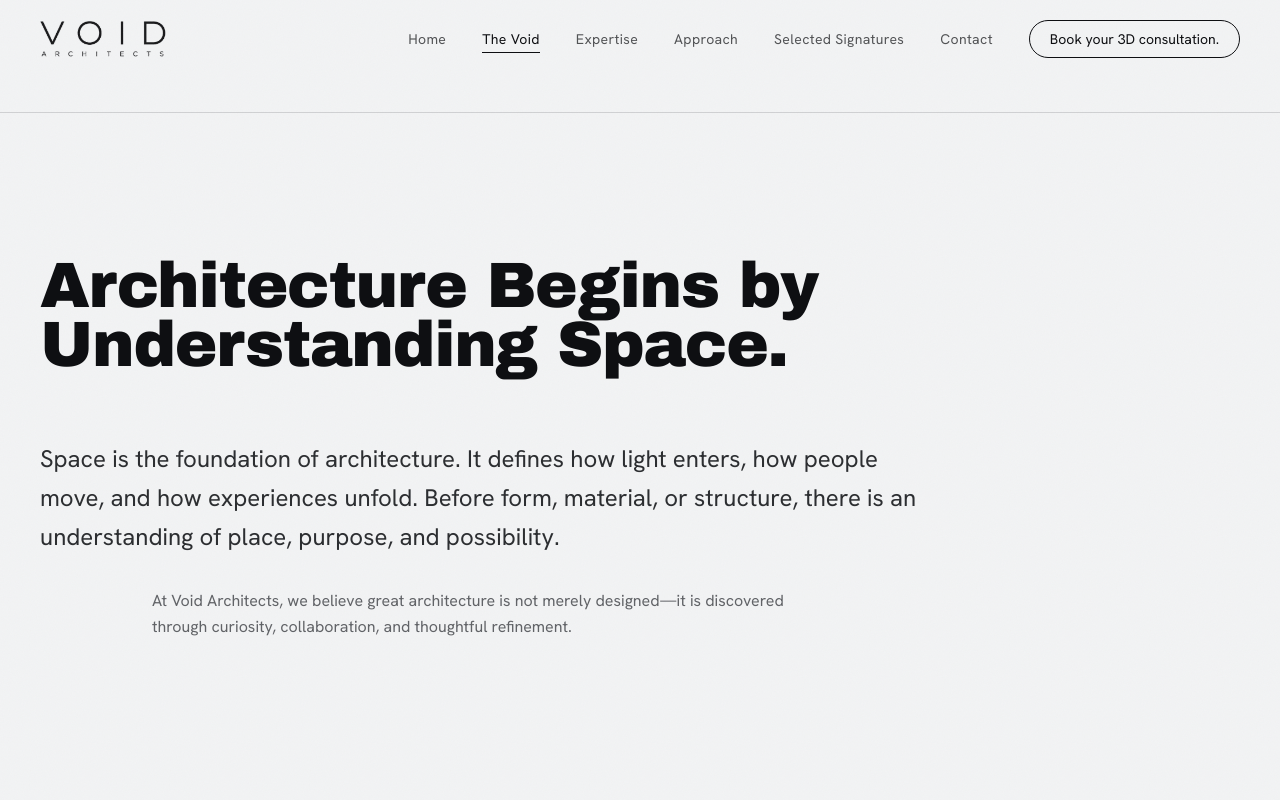
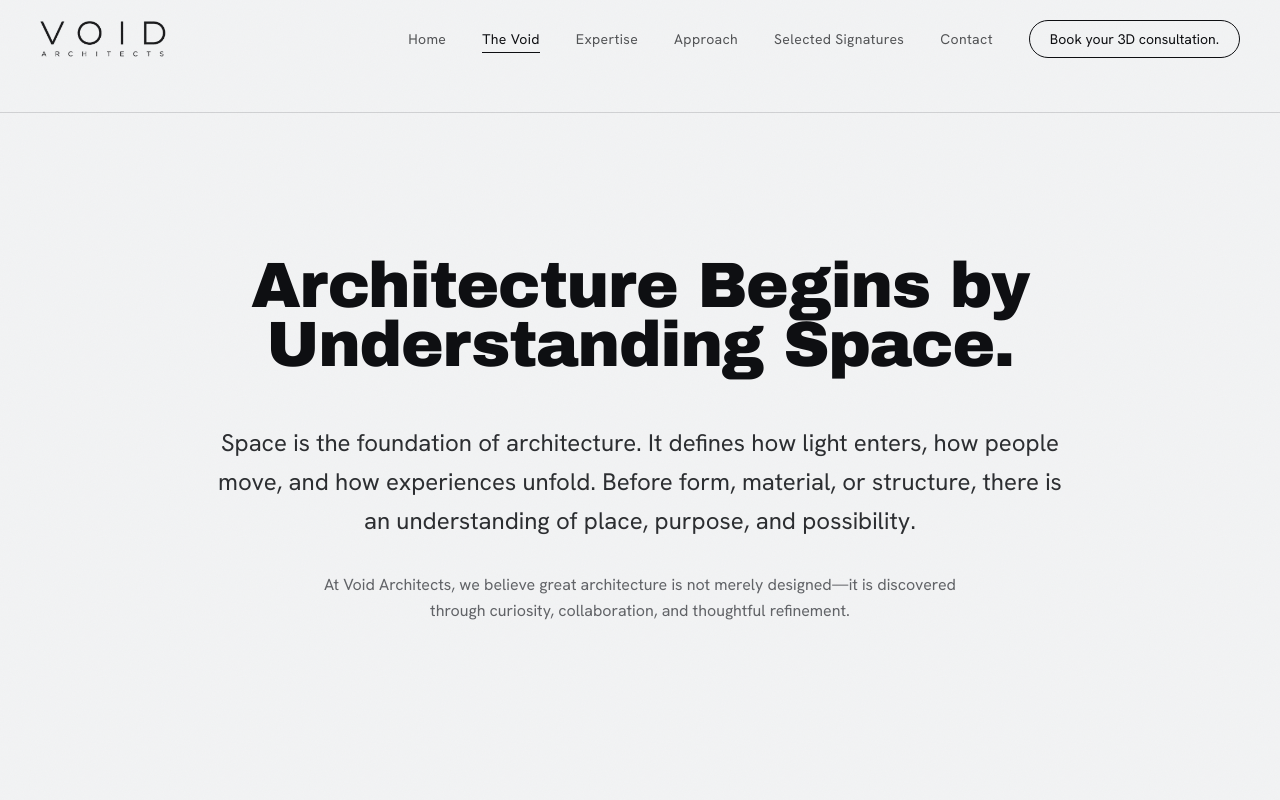
Before and after one commit to Babblu9/void-architects, a Next.js app: page /the-void in a window 1280 px wide. Shown: the top 800 px of the page. Built offline with nearby package versions, Linux system fonts and the light colour scheme.

Commit message:
style: center-align intro section on the-void page

```diff
--- a/src/components/Studio.tsx
+++ b/src/components/Studio.tsx
@@ -27,16 +27,16 @@ export default function Studio() {
   return (
     <section id="studio" className="border-t border-line">
       {/* Hero / Intro Title */}
-      <div className="mx-auto max-w-[1600px] px-5 pt-24 md:px-10 md:pt-36">
-        <div className="reveal flex flex-col gap-10 md:gap-16">
-          <h2 className="display text-[clamp(2.2rem,5vw,4.5rem)] max-w-[20ch] leading-tight">
+      <div className="mx-auto max-w-[1600px] px-5 pt-24 md:px-10 md:pt-36 flex flex-col items-center text-center">
+        <div className="reveal flex flex-col items-center gap-10 md:gap-12 max-w-[950px]">
+          <h2 className="display text-[clamp(2.2rem,5vw,4.5rem)] leading-tight">
             Architecture Begins by Understanding Space.
           </h2>
-          <div className="flex flex-col gap-8 max-w-[900px]">
+          <div className="flex flex-col items-center gap-8 max-w-[850px]">
             <p className="text-xl md:text-2xl font-light text-ink-soft leading-relaxed">
               Space is the foundation of architecture. It defines how light enters, how people move, and how experiences unfold. Before form, material, or structure, there is an understanding of place, purpose, and possibility.
             </p>
-            <p className="text-base text-muted leading-relaxed ml-12 md:ml-28 max-w-[640px]">
+            <p className="text-base text-muted leading-relaxed max-w-[640px]">
               At Void Architects, we believe great architecture is not merely designed—it is discovered through curiosity, collaboration, and thoughtful refinement.
             </p>
           </div>
```
